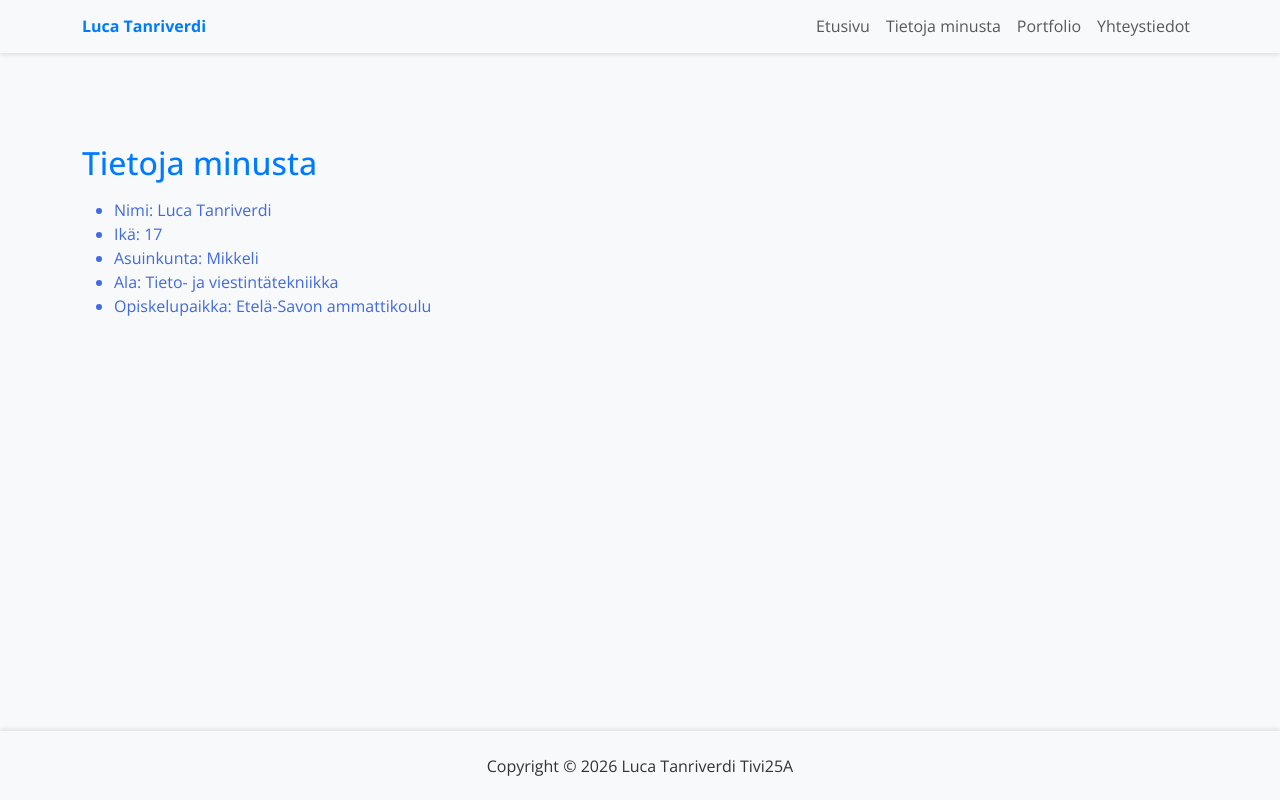
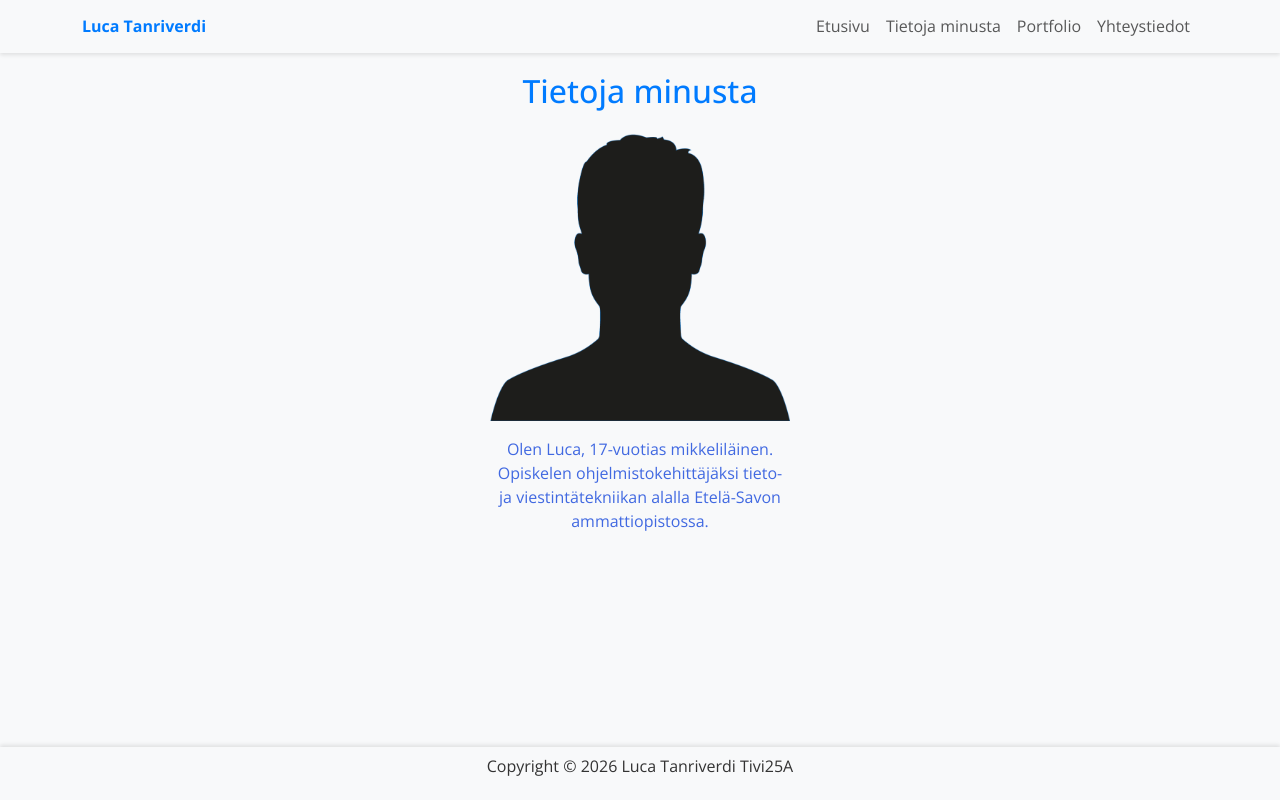
Before and after one commit to luca-tanriverdi/omat-responsiiviset-sivut, a plain HTML site: page tiedot.html in a window 1280 px wide. Drawn offline with nearby package versions, Linux system fonts and the light colour scheme.

Commit message:
Lisätty profiiliosio.

```diff
--- a/css/style.css
+++ b/css/style.css
@@ -81,6 +81,20 @@ h2.otsikkoteksti {
     font-weight: bold;
 }
 
+.profiili {
+    max-width: 300px;
+    margin-left: auto;
+    margin-right: auto;
+    text-align: center;
+}
+
+.profiilikuva {
+    display: block;
+    width: 100%;
+    height: auto;
+    margin: 0 auto;
+}
+
 footer {
     background-color: #f8f9fa;
     padding: 0.4rem;
--- a/tiedot.html
+++ b/tiedot.html
@@ -28,36 +28,34 @@
                     <li class="nav-item">
                         <a class="nav-link" href="yhteystiedot.html">Yhteystiedot</a>
                     </li>
-                    </li>
                 </ul>
-
             </div>
         </div>
     </nav>
 
-    <section id="tiedot" class="py-5">
-        <div class="container">
+    <main>
+        <section class="container mt-4 pt-5 section" id="tietoja">
+        <h1 class="text-center">Tietoja minusta</h1>
+
+        <div class="mt-4 profiili">
+            <div>
+                <img src="kuvat/henkilö.jpg" class="profiilikuva" alt="Luca Tanriverdi">
+            </div>
+
+            <div class="mt-3">
+                <p>
+                    <center>Olen Luca, 17-vuotias mikkeliläinen. Opiskelen ohjelmistokehittäjäksi
+                    tieto- ja viestintätekniikan alalla Etelä-Savon ammattiopistossa.</center>
+                </p>
+            </div>
         </div>
-    </section>
+        </section>
+    </main>
 
-    <script type="module" src="js/bootstrap.bundle.min.js"></script>
-
- <section id="about">
-        <div class="container mt-4 pt-4">
-            <h1 class="text-left">Tietoja minusta</h1>
-                            <ul>
-                                <li>Nimi: Luca Tanriverdi</li>
-                                <li>Ikä: 17</li>
-                                <li>Asuinkunta: Mikkeli</li>
-                                <li>Ala: Tieto- ja viestintätekniikka</li>
-                                <li>Opiskelupaikka: Etelä-Savon ammattikoulu</li>
-            </div>
-    </section>
+    <script src="js/bootstrap.bundle.min.js"></script>
 
     <footer>
-        <p>
-          <center>Copyright &copy; 2026 Luca Tanriverdi Tivi25A</center>
-        </p>
+        <p>Copyright &copy; 2026 Luca Tanriverdi Tivi25A</p>
     </footer>
 </body>
 </html>
```
